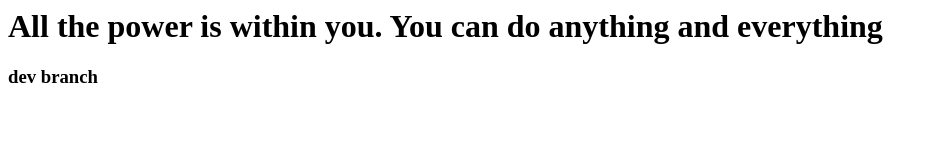
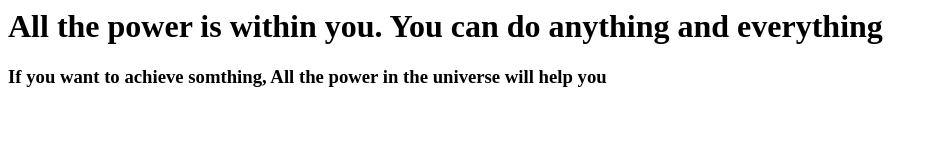
Before and after one commit to algsrinu/myrepo, a plain HTML site: page index.html in a window 1280 px wide. Shown: the whole page, without its empty margins (0-938 px from the left). Drawn offline with Linux system fonts and the light colour scheme.

Commit message:
added another quote

```diff
--- a/index.html
+++ b/index.html
@@ -1,5 +1,5 @@
 <html>
 
 <h1> All the power is within you. You can do anything and everything </h1>
-<h3>  dev branch </h3>
+<h3>If you want to achieve somthing, All the  power in the universe will help you </h3>
 </html>
```
